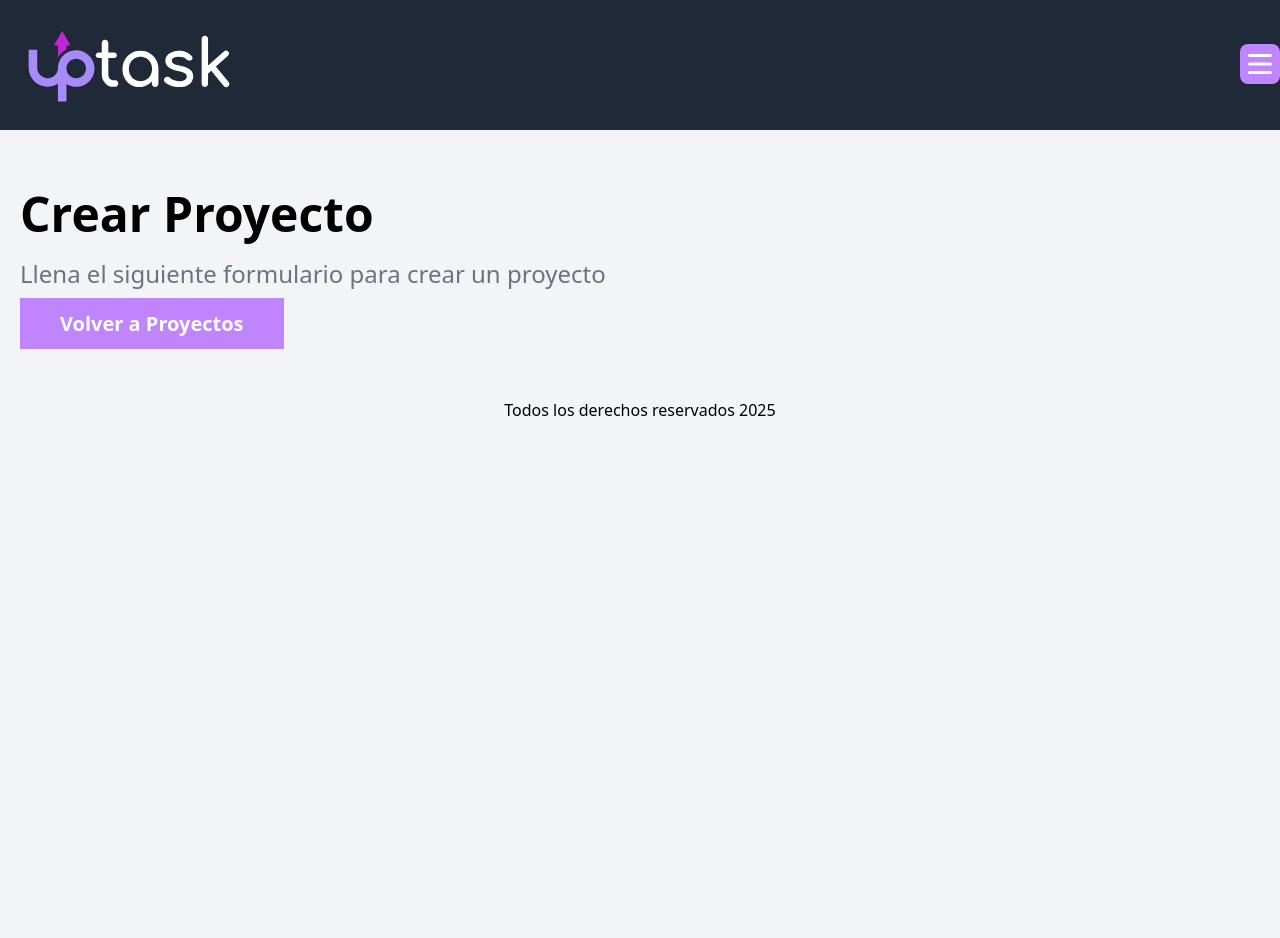
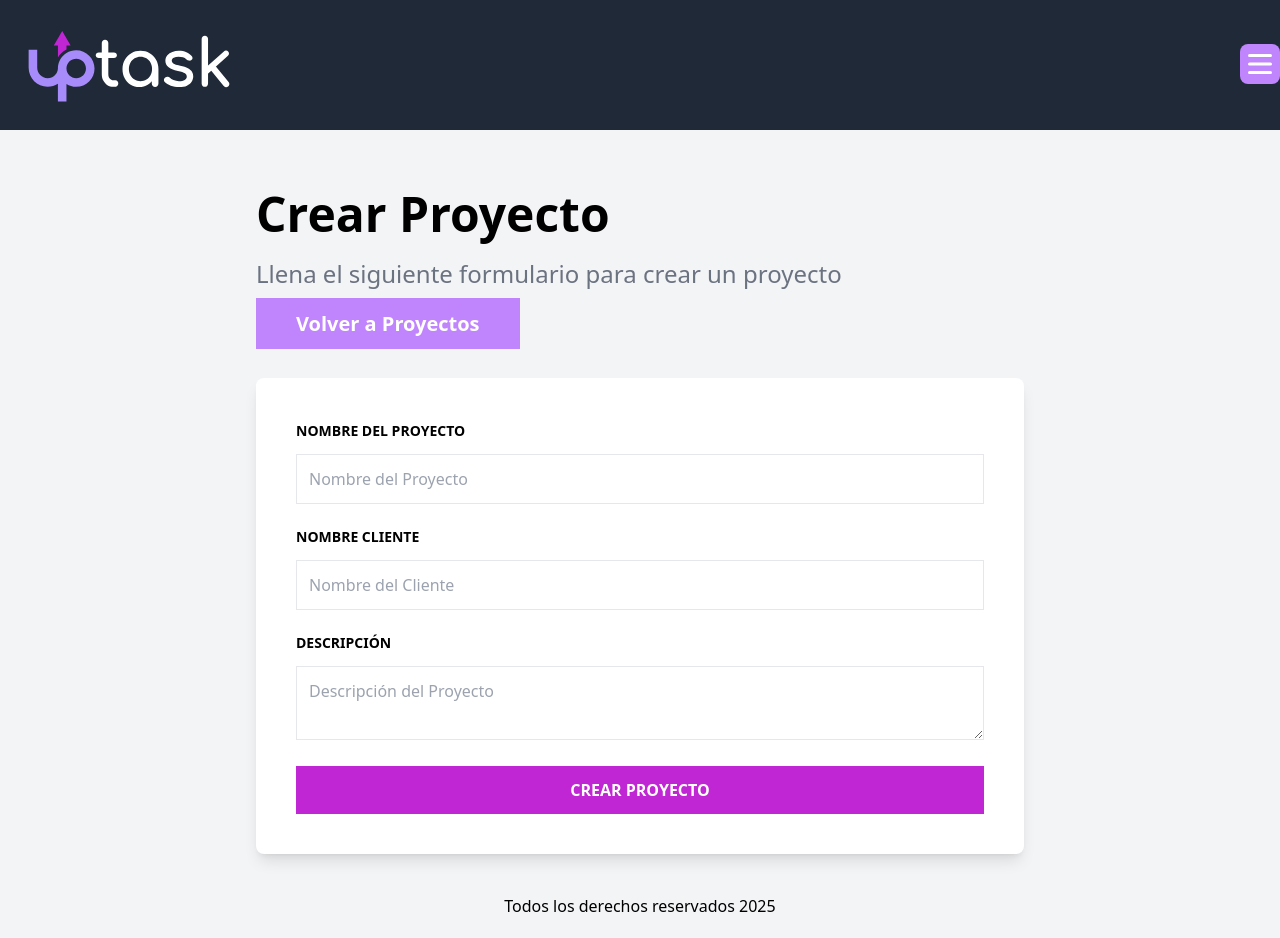
Before and after one commit to cheko30/uptask-app, a React (Vite) app: page /projects/create in a window 1280 px wide. Before the commit the page ends 800 px from the top, so only its background shows below. Built offline with nearby package versions, Linux system fonts and the light colour scheme.

Commit message:
add ProjectForm component and ErrorMessage

```diff
--- a/package.json
+++ b/package.json
@@ -14,7 +14,9 @@
     "@heroicons/react": "^2.2.0",
     "react": "^19.0.0",
     "react-dom": "^19.0.0",
-    "react-router-dom": "^7.1.5"
+    "react-hook-form": "^7.54.2",
+    "react-router-dom": "^7.1.5",
+    "zod": "^3.24.1"
   },
   "devDependencies": {
     "@eslint/js": "^9.19.0",
--- /dev/null
+++ b/src/components/ErrorMessage.tsx
@@ -0,0 +1,7 @@
+export default function ErrorMessage({children}: {children: React.ReactNode}) {
+    return (
+        <div className="text-center my-4 bg-red-100 text-red-600 font-bold p-3 uppercase text-sm">
+            {children}
+        </div>
+    )
+}
--- /dev/null
+++ b/src/components/projects/ProjectForm.tsx
@@ -0,0 +1,70 @@
+import { FieldErrors, UseFormRegister } from "react-hook-form";
+import ErrorMessage from "../ErrorMessage";
+import { ProjectFormData } from "types";
+
+type ProjectFormProps = {
+    register: UseFormRegister<ProjectFormData>
+    errors: FieldErrors<ProjectFormData>
+}
+
+export default function ProjectForm({errors, register} : ProjectFormProps) {
+    return (
+        <>
+            <div className="mb-5 space-y-3">
+                <label htmlFor="projectName" className="text-sm uppercase font-bold">
+                    Nombre del Proyecto
+                </label>
+                <input
+                    id="projectName"
+                    className="w-full p-3  border border-gray-200"
+                    type="text"
+                    placeholder="Nombre del Proyecto"
+                    {...register("projectName", {
+                        required: "El Titulo del Proyecto es obligatorio",
+                    })}
+                />
+
+                {errors.projectName && (
+                    <ErrorMessage>{errors.projectName.message}</ErrorMessage>
+                )}
+            </div>
+
+            <div className="mb-5 space-y-3">
+                <label htmlFor="clientName" className="text-sm uppercase font-bold">
+                    Nombre Cliente
+                </label>
+                <input
+                    id="clientName"
+                    className="w-full p-3  border border-gray-200"
+                    type="text"
+                    placeholder="Nombre del Cliente"
+                    {...register("clientName", {
+                        required: "El Nombre del Cliente es obligatorio",
+                    })}
+                />
+
+                {errors.clientName && (
+                    <ErrorMessage>{errors.clientName.message}</ErrorMessage>
+                )}
+            </div>
+
+            <div className="mb-5 space-y-3">
+                <label htmlFor="description" className="text-sm uppercase font-bold">
+                    Descripción
+                </label>
+                <textarea
+                    id="description"
+                    className="w-full p-3  border border-gray-200"
+                    placeholder="Descripción del Proyecto"
+                    {...register("description", {
+                        required: "Una descripción del proyecto es obligatoria"
+                    })}
+                />
+
+                {errors.description && (
+                    <ErrorMessage>{errors.description.message}</ErrorMessage>
+                )}
+            </div>
+        </>
+    )
+}
--- /dev/null
+++ b/src/types/index.ts
@@ -0,0 +1,12 @@
+import { z } from 'zod'
+
+/** Projects */
+export const projectSchema = z.object({
+    _id: z.string(),
+    projectName: z.string(),
+    clientName: z.string(),
+    description: z.string()
+})
+
+export type Project = z.infer<typeof projectSchema>
+export type ProjectFormData = Pick<Project, 'clientName' | 'projectName' | 'description'>
--- a/src/views/projects/CreateProjectView.tsx
+++ b/src/views/projects/CreateProjectView.tsx
@@ -1,8 +1,25 @@
+import ProjectForm from "@/components/projects/ProjectForm";
+import { useForm } from "react-hook-form";
 import { Link } from "react-router-dom";
+import { ProjectFormData } from "types";
 
 export default function CreateProjectView() {
+
+    const initialValues: ProjectFormData = {
+        projectName: "",
+        clientName: "",
+        description: ""
+    }
+
+    const { register, handleSubmit, formState:{errors} } = useForm({defaultValues:initialValues})
+
+    const handleForm = (data: ProjectFormData) => {
+        console.log(data)
+    }
+
     return (
         <>
+            <div className="max-w-3xl mx-auto">
                 <h1 className="text-5xl font-black">Crear Proyecto</h1>
                 <p className="text-2xl font-light text-gray-500 mt-5">
                     Llena el siguiente formulario para crear un proyecto
@@ -17,6 +34,24 @@
                     </Link>
 
                 </nav>
+
+                <form
+                    className="mt-10 bg-white shadow-lg p-10 rounded-lg"
+                    onSubmit={handleSubmit(handleForm)}
+                    noValidate
+                >
+                    <ProjectForm
+                        register={register}
+                        errors={errors}
+                    />
+                    <input
+                        type="submit"
+                        value="Crear Proyecto"
+                        className="bg-fuchsia-600 hover:bg-fuchsia-700 w-full p-3 text-white uppercase font-bold cursor-pointer transition-colors"
+                    />
+
+                </form>
+            </div>
         </>
     )
 }
```
Also changed, not shown: 1 other file (tests, documents, lock files or other folders). Lines whose indentation alone changed are shown as unchanged.
